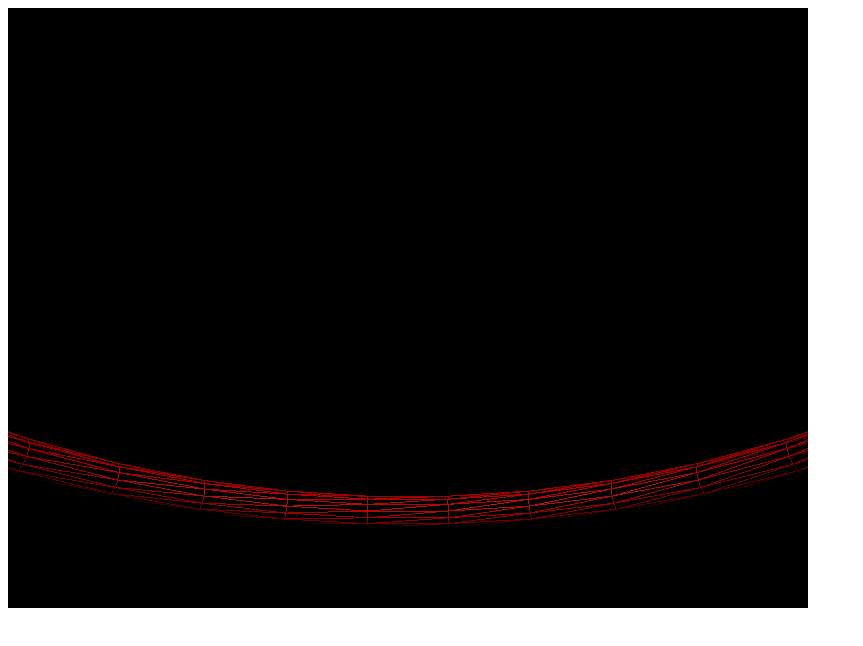
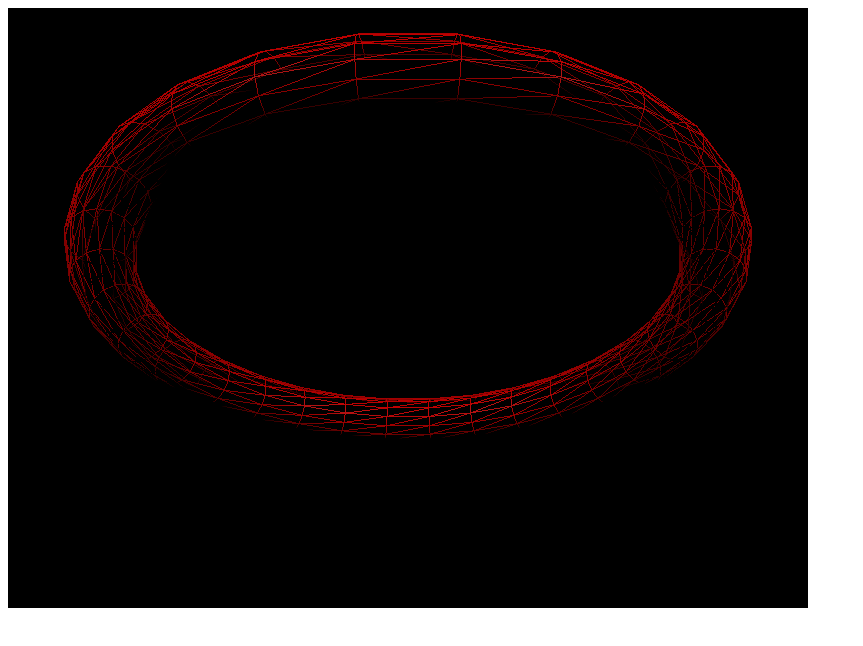
Before and after one commit to wakasa-shohei/2023CG, a plain HTML site: page index.html in a window 1280 px wide. Shown: the whole page, without its empty margins (0-863 px from the left). Drawn offline with nearby package versions, Linux system fonts and the light colour scheme; animation ran at ten frames a second.

Commit message:
Update index.html

```diff
--- a/index.html
+++ b/index.html
@@ -40,23 +40,23 @@
     scene.add(directionalLight2);
 
 　  //球
-　　　var sphereGeometry = new THREE.SphereGeometry( 0.5, 16, 16 );
+　　　var sphereGeometry = new THREE.SphereGeometry( 0.3, 64, 64);
 　　　//半径、垂直方向の分割数、水平方向の分割数
 　　　var sphereMaterial = new THREE. MeshPhongMaterial( {color: 0xabcdef,wireframe:true} );
 　　　var sphere = new THREE.Mesh( sphereGeometry, sphereMaterial );
-　　　sphere.position.set( 0, 0, -2);
+　　　sphere.position.set( 0, 0, -1);
 　　　scene.add( sphere );
 
       //球
-　　　var sphereGeometry = new THREE.SphereGeometry( 0.5, 16, 16 );
+　　　var sphereGeometry = new THREE.SphereGeometry( 0.3, 64, 64);
 　　　//半径、垂直方向の分割数、水平方向の分割数
 　　　var sphereMaterial = new THREE. MeshPhongMaterial( {color: 0x1ab591,wireframe:true} );
 　　　var sphere2= new THREE.Mesh( sphereGeometry, sphereMaterial );
-　　　sphere.position.set( 0, 0, 2);
+　　　sphere.position.set( 0, 0, 1);
 　　　scene.add( sphere2);
 
     //ドーナッツ
-    var torusGeometry = new THREE.TorusGeometry( 5, 0.2, 15, 30 );
+    var torusGeometry = new THREE.TorusGeometry( 2, 0.2, 15, 30 );
     var torusMaterial = new THREE. MeshPhongMaterial( { color: 0xff0000,wireframe:true} );
     var torus = new THREE.Mesh( torusGeometry, torusMaterial );
     torus.position.set( 0, 0, -5);
```
